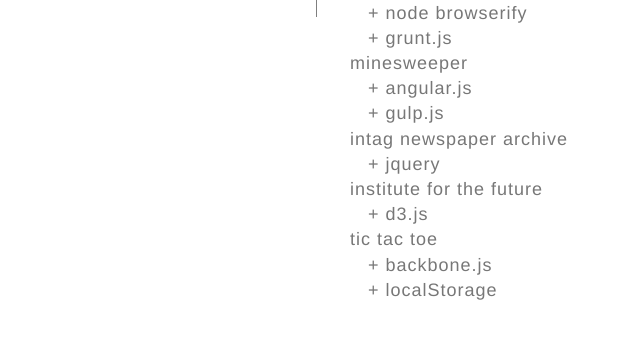
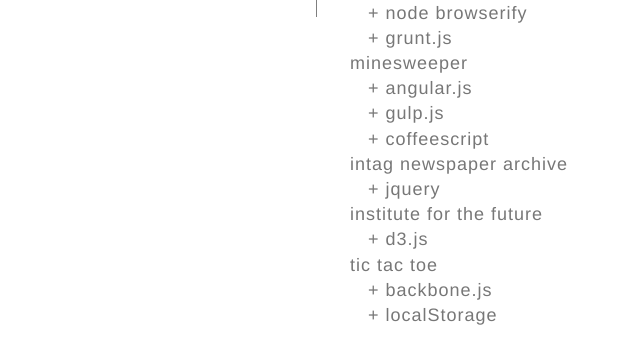
Before and after one commit to whroman/new_site, a website: page index.html in a window 1280 px wide. Both pictures are taken after a click on the element "projects". Shown: the part 253-616 px from the top of the page, without its empty margins (331-971 px from the left). Drawn offline with Linux system fonts and the light colour scheme.

Commit message:
Added coffeescript to minesweeper on project list. Removed stackoverflow url shortener

```diff
--- a/index.html
+++ b/index.html
@@ -77,6 +77,11 @@
                                 + <h3>gulp.js</h3>
                             </a>
                         </li>
+                        <li class="indent">
+                            <a href="http://coffeescript.org/">
+                                + <h3>coffeescript</h3>
+                            </a>
+                        </li>
                     </ul>
                 </li>
 
```
Also changed, not shown: stackoverflow/index.html (deleted, +0 -14 lines).
